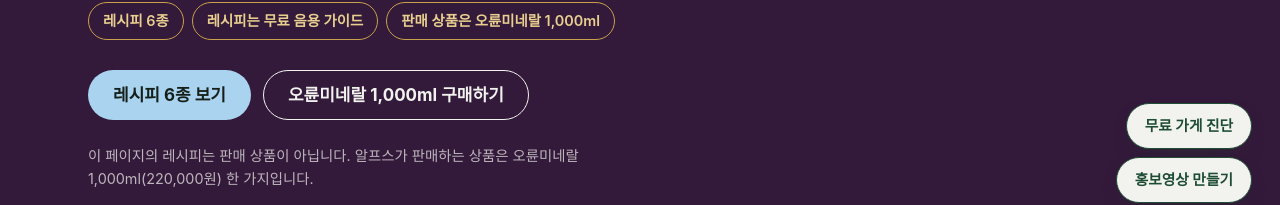
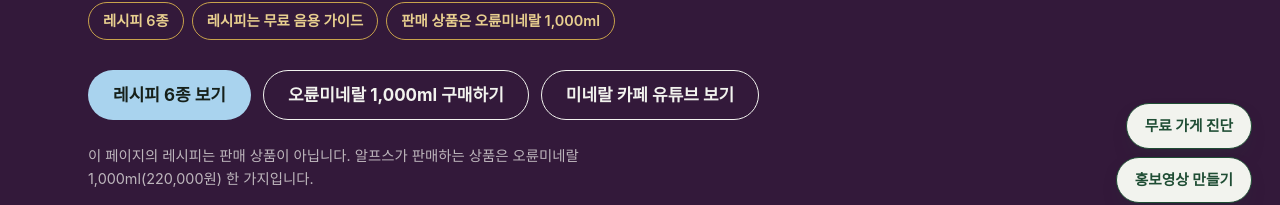
Before and after one commit to trsy217-glitch/alfs, a React (Vite) app: page /products/cafe in a window 1280 px wide. Shown: the part 503-708 px from the top of the page. Built offline with nearby package versions, Linux system fonts and the light colour scheme; no server answers; a web font is replaced by a local one.

Commit message:
미네랄 카페 히어로에 유튜브 채널(@youarewhatyoueat88) 링크 버튼 추가

```diff
--- a/src/pages/MineralCafeTab.jsx
+++ b/src/pages/MineralCafeTab.jsx
@@ -89,6 +89,14 @@ export default function MineralCafeTab() {
             <div className="btn-row">
               <button type="button" className="btn btn--drop" onClick={() => scrollToId('recipes')}>레시피 6종 보기</button>
               <button type="button" className="btn btn--ghost" onClick={() => buy.open()}>오륜미네랄 1,000ml 구매하기</button>
+              <a
+                className="btn btn--ghost"
+                href="https://youtube.com/@youarewhatyoueat88?si=AWz1mbV6sodUBByu"
+                target="_blank"
+                rel="noopener noreferrer"
+              >
+                미네랄 카페 유튜브 보기
+              </a>
             </div>
             <p className="muted hero-note">
               이 페이지의 레시피는 판매 상품이 아닙니다. 알프스가 판매하는 상품은 오륜미네랄 {product.volume}
```
